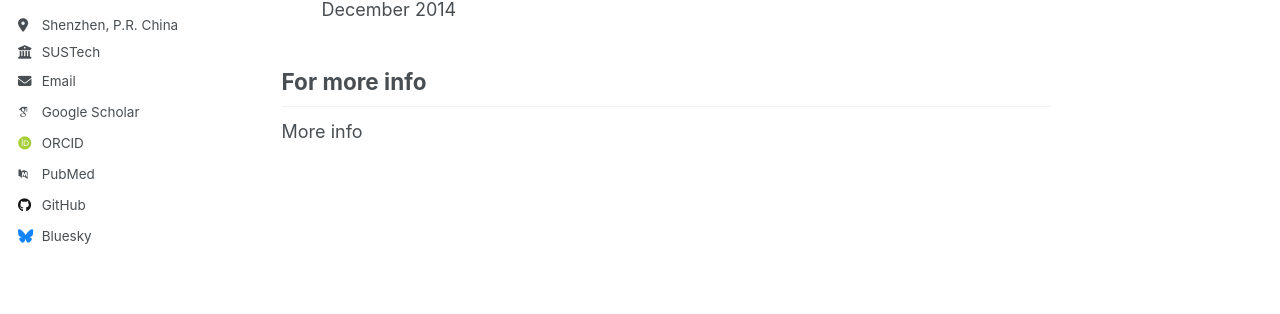
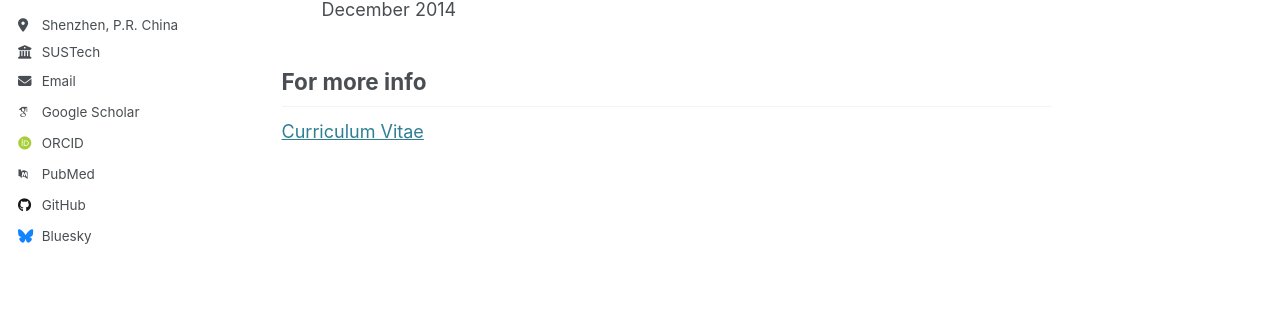
Before and after one commit to SihengYi/SihengYi.github.io, a Jekyll site: the page built from _pages/about.md, in a window 1280 px wide and 900 px high, scrolled down 520 px. Shown: the part 351-665 px from the top of the window. Built offline with Jekyll 4.4.1, drawn with Linux system fonts in a browser that asks for light colours; some web fonts are replaced; a file with an impossible date is left out.

Commit message:
Update about.md

```diff
--- a/_pages/about.md
+++ b/_pages/about.md
@@ -38,4 +38,4 @@ Awards and Fellowships
 
 For more info
 ------
-More info
+[Curriculum Vitae](files/CV.pdf)
```
